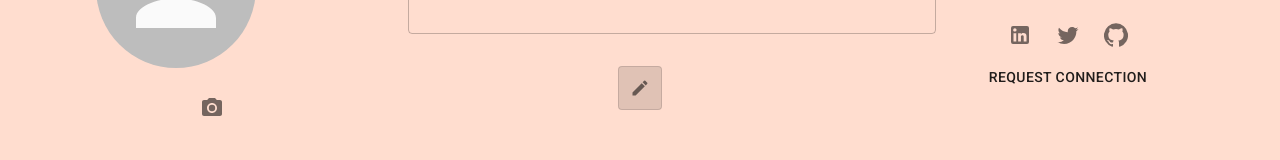
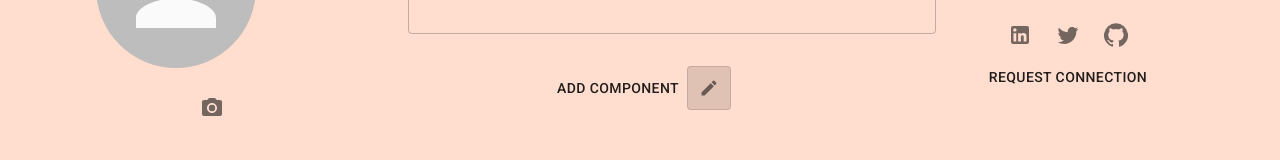
Before and after one commit to ReshmiCode/Bridge-The-Gap, a React (Create React App) app in the folder website/: page /profile in a window 1280 px wide. Both pictures are taken after a click on the button 640 px from the left and 204 px from the top of the page. Shown: the part 176-336 px from the top of the page. Built offline with nearby package versions, Linux system fonts and the light colour scheme; no server answers.

Commit message:
add component

```diff
--- a/website/src/components/ProfileBar.js
+++ b/website/src/components/ProfileBar.js
@@ -1,4 +1,4 @@
-import React, { useState , useEffect} from "react";
+import React, { useState, useEffect } from "react";
 import { Avatar, IconButton, TextField, Button } from "@material-ui/core";
 import {
   Create,
@@ -45,6 +45,7 @@ function ProfileBar() {
         {!selected ? (
           <p style={{ fontSize: 20 }}>{info.bio}</p>
         ) : (
+          <React.Fragment>
             <TextField
               multiline
               rowsMax={4}
@@ -54,6 +55,8 @@ function ProfileBar() {
               labelWidth={60}
               fullWidth
             />
+            <Button>Add Component</Button>
+          </React.Fragment>
         )}
         <ToggleButton
           value="check"
```
Lines whose indentation alone changed are shown as unchanged.
